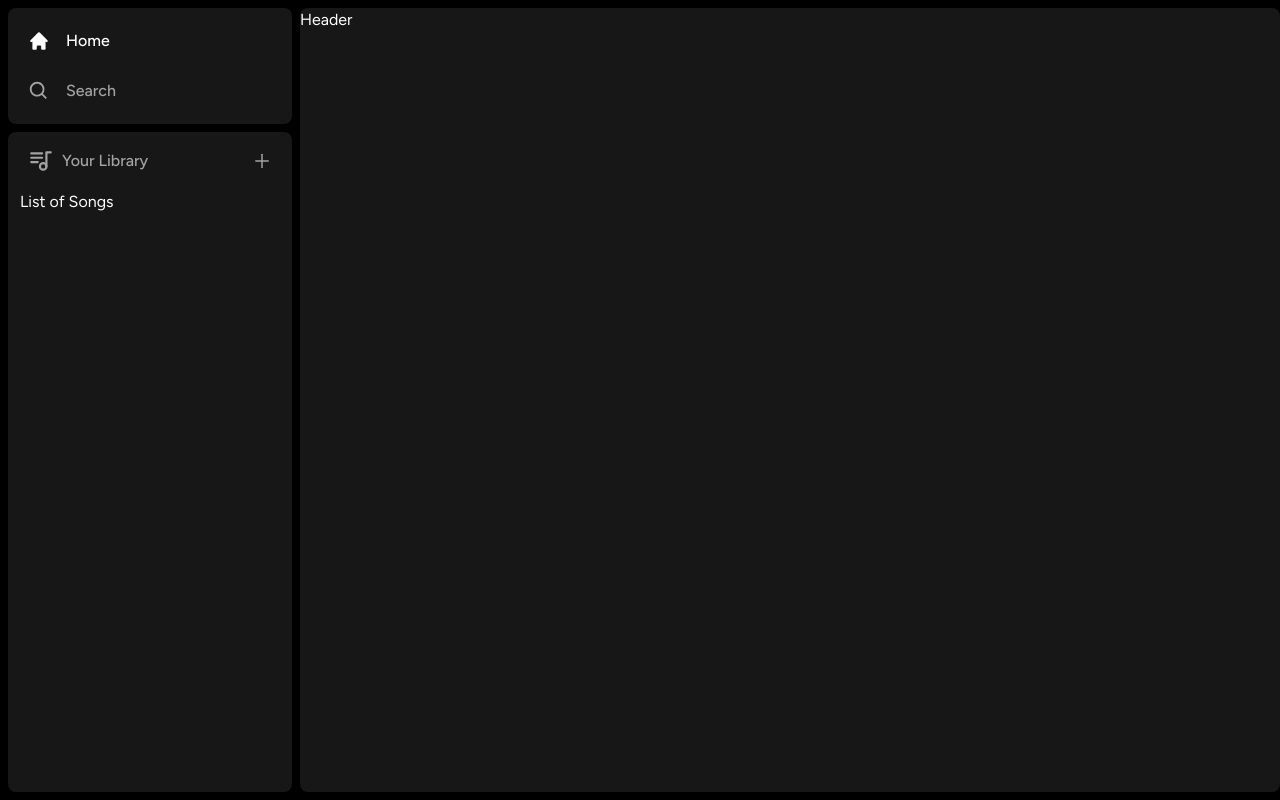
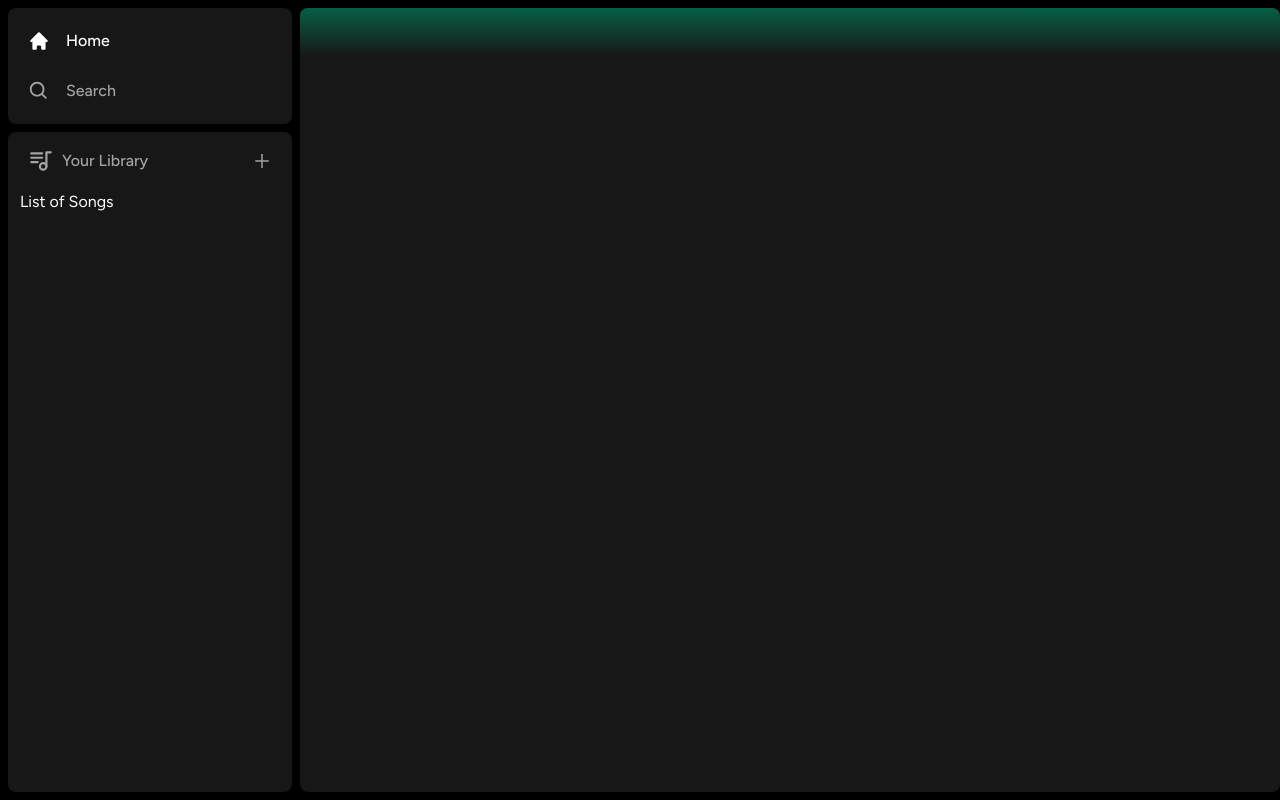
Before and after one commit to sairohitp/spotify-clone, a Next.js app: page / in a window 1280 px wide. Built offline with nearby package versions, Linux system fonts and the light colour scheme.

Commit message:
added gradient to main component

```diff
--- a/app/(site)/page.tsx
+++ b/app/(site)/page.tsx
@@ -11,7 +11,7 @@ export default function Home() {
       overflow-y-auto
     ">
       <Header>
-        Header
+
       </Header>
     </div>
   )
--- a/components/Header.tsx
+++ b/components/Header.tsx
@@ -1,6 +1,7 @@
 "use client";
 
 import { useRouter } from "next/navigation";
+import { twMerge } from "tailwind-merge";
 
 interface HeaderProps {
     children: React.ReactNode
@@ -18,8 +19,15 @@ const Header: React.FC<HeaderProps> = ({
     }
 
     return (
-        <div>
-            {children}
+        <div className={twMerge(`
+            h-fit
+            bg-gradient-to-b
+            from-emerald-800
+            p-6
+        `,
+            className
+        )}>
+
         </div>
      );
 }
```
